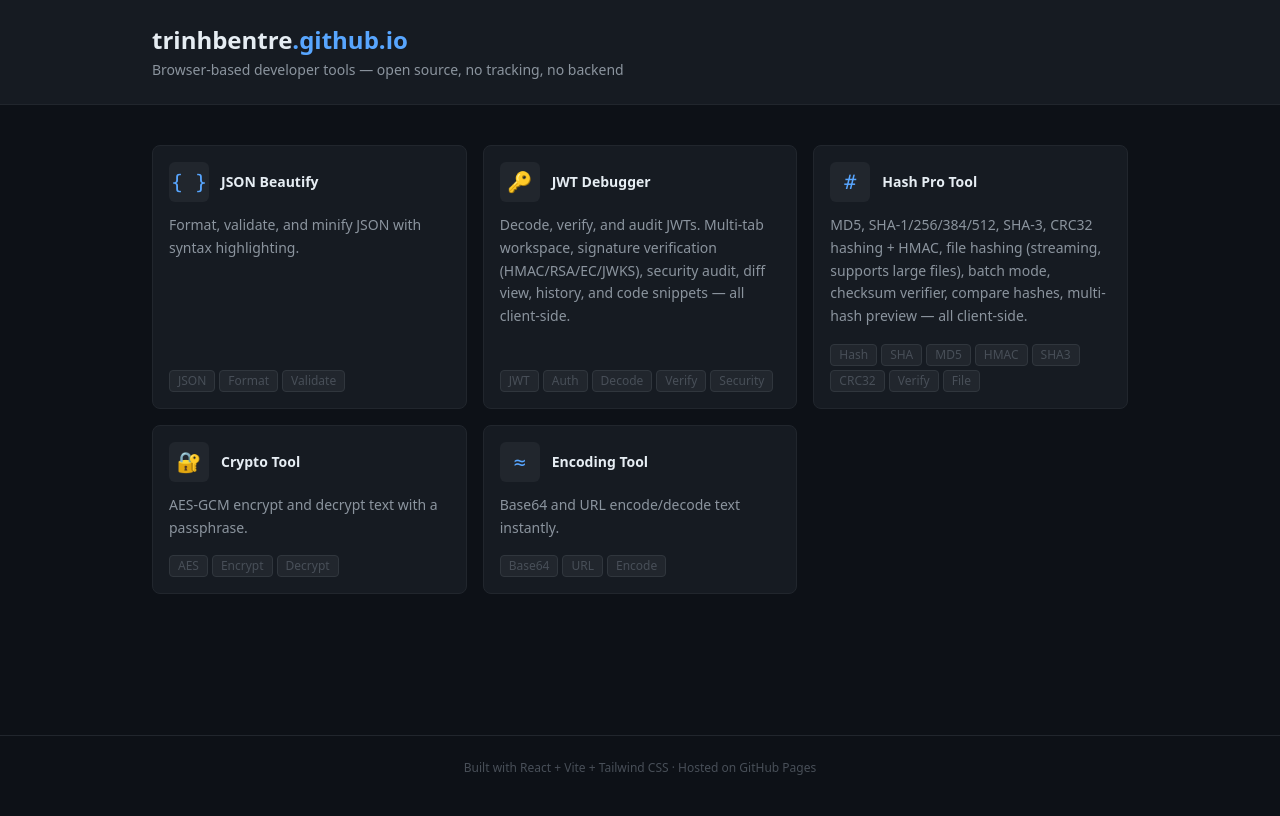
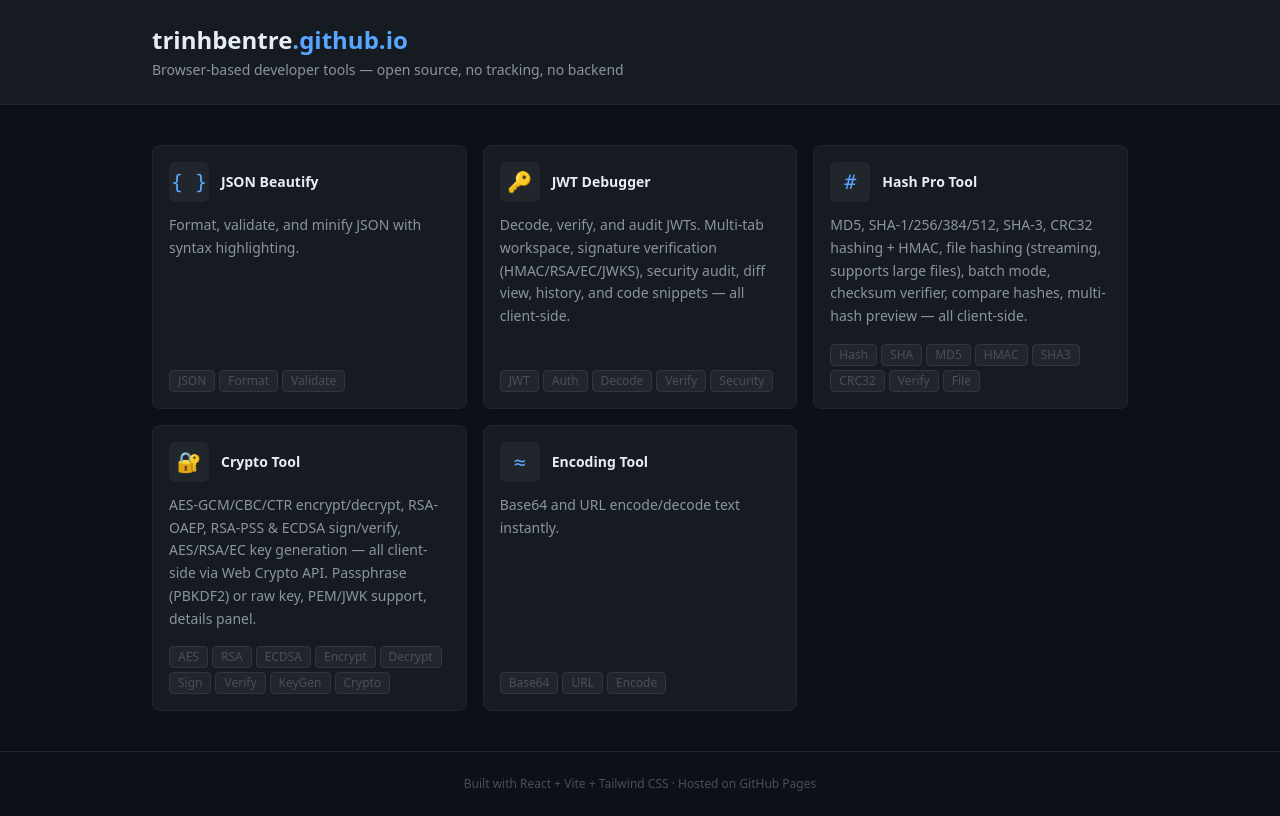
Before and after one commit to trinhbentre/trinhbentre.github.io, a React (Vite) app: page / in a window 1280 px wide. Built offline with nearby package versions, Linux system fonts and the light colour scheme.

Commit message:
feat: update crypto-tool catalog entry with full feature description

```diff
--- a/src/data/tools.ts
+++ b/src/data/tools.ts
@@ -31,9 +31,9 @@
   {
     name: 'Crypto Tool',
     slug: 'crypto-tool',
-    description: 'AES-GCM encrypt and decrypt text with a passphrase.',
+    description: 'AES-GCM/CBC/CTR encrypt/decrypt, RSA-OAEP, RSA-PSS & ECDSA sign/verify, AES/RSA/EC key generation — all client-side via Web Crypto API. Passphrase (PBKDF2) or raw key, PEM/JWK support, details panel.',
     icon: '🔐',
-    tags: ['AES', 'Encrypt', 'Decrypt'],
+    tags: ['AES', 'RSA', 'ECDSA', 'Encrypt', 'Decrypt', 'Sign', 'Verify', 'KeyGen', 'Crypto'],
   },
   {
     name: 'Encoding Tool',
```
